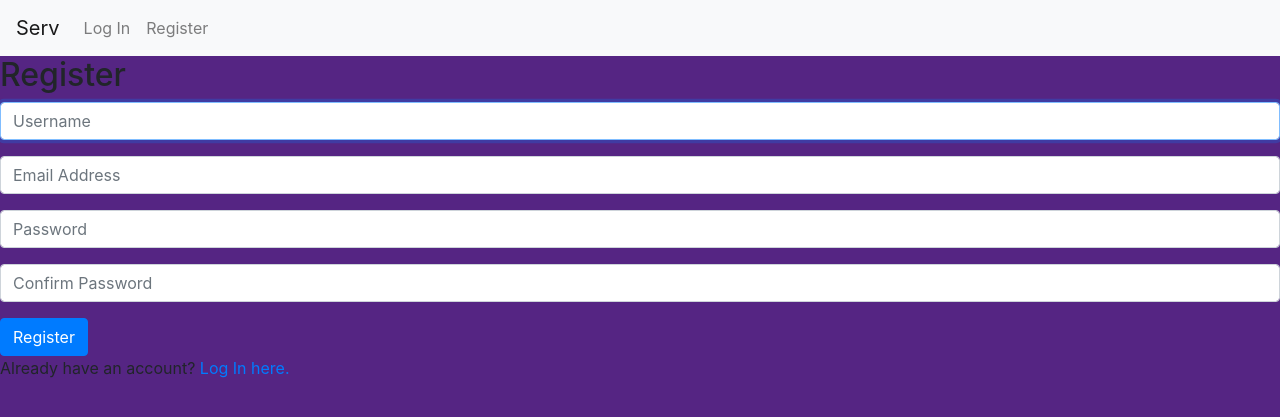
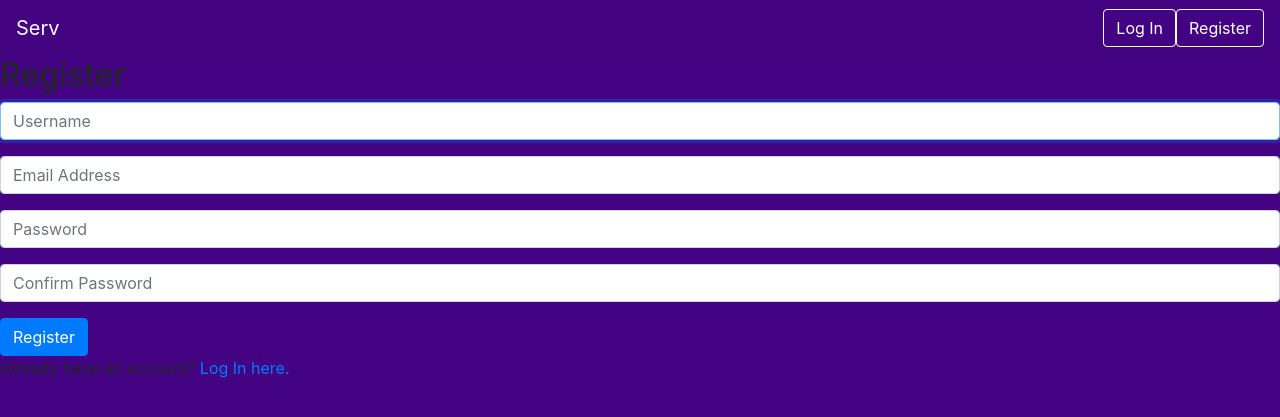
Before and after one commit to s-singh18/serv, a Django app: page /register in a window 1280 px wide. Shown: the top 417 px of the page. Run offline with Django 3.2, Linux system fonts and the light colour scheme; parts of the project's set-up code (start-up, migrations or seed data) failed here and were passed over; some libraries are stand-ins or nearby versions.

Commit message:
Added hover for nav buttons.  Working on create service.

```diff
--- a/servapp/static/servapp/styles.css
+++ b/servapp/static/servapp/styles.css
@@ -1,32 +1,64 @@
 body {
-    background-color : #552583;
+    background-color : #430281;
 }
 
-.navbar navbar-expand-lg navbar-light bg-light {
-    background-color: #552583;
+.nav-bar {
+    background-color: #430281;
 
     /* background-color: #FDB927; */
 }
 
-.title-search {
-    display: table;
-    margin-right: auto;
-    margin-left: auto;
+a.btn btn-primary {
+    color: white;
+    background-color: #430281;
+    /* margin: auto; */
 }
 
 
+.title-search {
+    width: 100px;
+	height: 100px;
+	background-color: #430281;
 
-/* .nav-item {
-    float: right
+	position: absolute;
+	top:0;
+	bottom: 0;
+	left: 0;
+	right: 0;
+
+	margin: auto;
+}
+
+.title {
+    color: white;
+    right: 10px;
+}
+
+/* li.nav-item {
+    margin: 2px;
 } */
 
-/* #nav-login {
-    float: left;
+/* li#nav-login.nav-item {
+    right: 2px;
+} */
+
+a.navbar-brand {
+    color: white;
 }
 
-#nav-register {
-    float: left;
-} */
+a.btn.btn-primary {
+    background-color: #430281;
+    color: white;
+    border: 1px solid white;
+    transition-duration: 0.3s;
+
+}
+
+
+a.btn.btn-primary:hover {
+    background-color: white;
+    color: grey;
+  }
 
 .results-view {
     top: 10px;
@@ -72,6 +104,7 @@ body {
 }
 
 .mapboxgl-ctrl-geocoder--input {
+    background-color: white;
     display: inline-block;
     width: 50px;
 }
@@ -84,10 +117,12 @@ body {
 
 .marker {
     background-image: url(mapbox-icon.png);
-    background-size: cover;
-    width: 50px;
-    height: 50px;
-    border-radius: 50%;
+    background-size: 100% 100%;
+    background-position: center;
+    width: 30px;
+    height: 30px;
+
+    border-radius: 75%;
     cursor: pointer;
   }
 
@@ -101,8 +136,9 @@ body {
 }
 
 .page-view {
-    background-color: black;
+    color: white;
 }
+
 /* Style the input fields */
 /* .form-inline input {
     vertical-align: middle;
--- a/servapp/templates/servapp/layout.html
+++ b/servapp/templates/servapp/layout.html
@@ -34,45 +34,90 @@
         </style>
     </head>
     <body>
-        <div class="nav-bar">
-            <nav class="navbar navbar-expand-lg navbar-light bg-light">
-                <div class="brand">
+            <!-- <nav class="navbar navbar-light" style="background-color: #430280;">
+                <div class="container-fluid">
+
+
                     <a class="navbar-brand" href="{% url 'index' %}">Serv</a>
-                </div>
 
                     <div id="geocoder-nav" class="geocoder-nav"></div>
 
                     <div>
-                <ul class="navbar-nav mr-auto">
+                    <ul class="navbar-nav me-auto>
                         {% if user.is_authenticated %}
                             <li class="nav-item">
                                 <a class="nav-link" href="#"><strong>{{ user.username }}</strong></a>
                             </li>
                         {% endif %}
-                    <!-- <li class="nav-item">
+                        <li class="nav-item">
                         <a class="nav-link" href="{% url 'index' %}">All Posts</a>
-                    </li> -->
+                        </li>
 
                         {% if user.is_authenticated %}
                             <li class="nav-item">
                                 <a class="nav-link" href="#">Following</a>
                             </li>
                             <li class="nav-item">
-                            <a class="nav-link" href="{% url 'logout' %}">Log Out</a>
+                                <a class="btn btn-primary" href="{% url 'logout' %}">Log Out</a>
                             </li>
                         {% else %}
                             <li class="nav-item" id="nav-login">
-                            <a class="nav-link" href="{% url 'login' %}">Log In</a>
+                                <a class="btn btn-primary" nav-link" href="{% url 'login' %}">Log In</a>
                             </li>
                             <li class="nav-item" id="nav-register">
-                            <a class="nav-link" href="{% url 'register' %}">Register</a>
+                                <a class="btn btn-primary" href="{% url 'register' %}">Register</a>
                             </li>
 
                         {% endif %}
                     </ul>
                     </div>
+                </div>
+            </nav> -->
+
+            <nav class="navbar navbar-expand-md navbar-custom" style="background-color: #430280;">
+                <a class="navbar-brand" href="{% url 'index' %}">Serv</a>
+                <!-- <button class="navbar-toggler" type="button" data-toggle="collapse" data-target="#navbarNav">
+                    <span class="navbar-toggler-icon"></span>
+                </button> -->
+                <div class="collapse navbar-collapse" id="navbarNav">
+                    <ul class="navbar-nav mx-auto">
+                        <li class="nav-item active">
+                            <div id="geocoder-nav" class="geocoder-nav"></div>
+                        </li>
+                        <!-- <li class="nav-item">
+                            <a class="nav-link" href="#">Features</a>
+                        </li>
+                        <li class="nav-item">
+                            <a class="nav-link" href="#">Pricing</a>
+                        </li> -->
+                    </ul>
+                <div>
+                    <ul class="navbar-nav me-auto>
+                        {% if user.is_authenticated %}
+                            <li class="nav-item">
+                                <a class="nav-link" href="#"><strong>{{ user.username }}</strong></a>
+                            </li>
+                        {% endif %}
+
+                        {% if user.is_authenticated %}
+                            <li class="nav-item">
+                                <a class="nav-link" href="#">Following</a>
+                            </li>
+                            <li class="nav-item">
+                                <a class="btn btn-primary" href="{% url 'logout' %}">Log Out</a>
+                            </li>
+                        {% else %}
+                            <li class="nav-item" id="nav-login">
+                                <a class="btn btn-primary" nav-link" href="{% url 'login' %}">Log In</a>
+                            </li>
+                            <li class="nav-item" id="nav-register">
+                                <a class="btn btn-primary" href="{% url 'register' %}">Register</a>
+                            </li>
+                        {% endif %}
+                    </ul>
+                </div>
+                </div>
             </nav>
-        </div>
 
         <div class="body">
             <input id='mapbox-access-token' type="hidden" value= "{{ mapbox_access_token }}">
```
Also changed, not shown: servapp/static/servapp/index.js (+12 -8 lines), servapp/static/servapp/mapbox-icon.png, 4 other files. Lines whose indentation alone changed are shown as unchanged.
